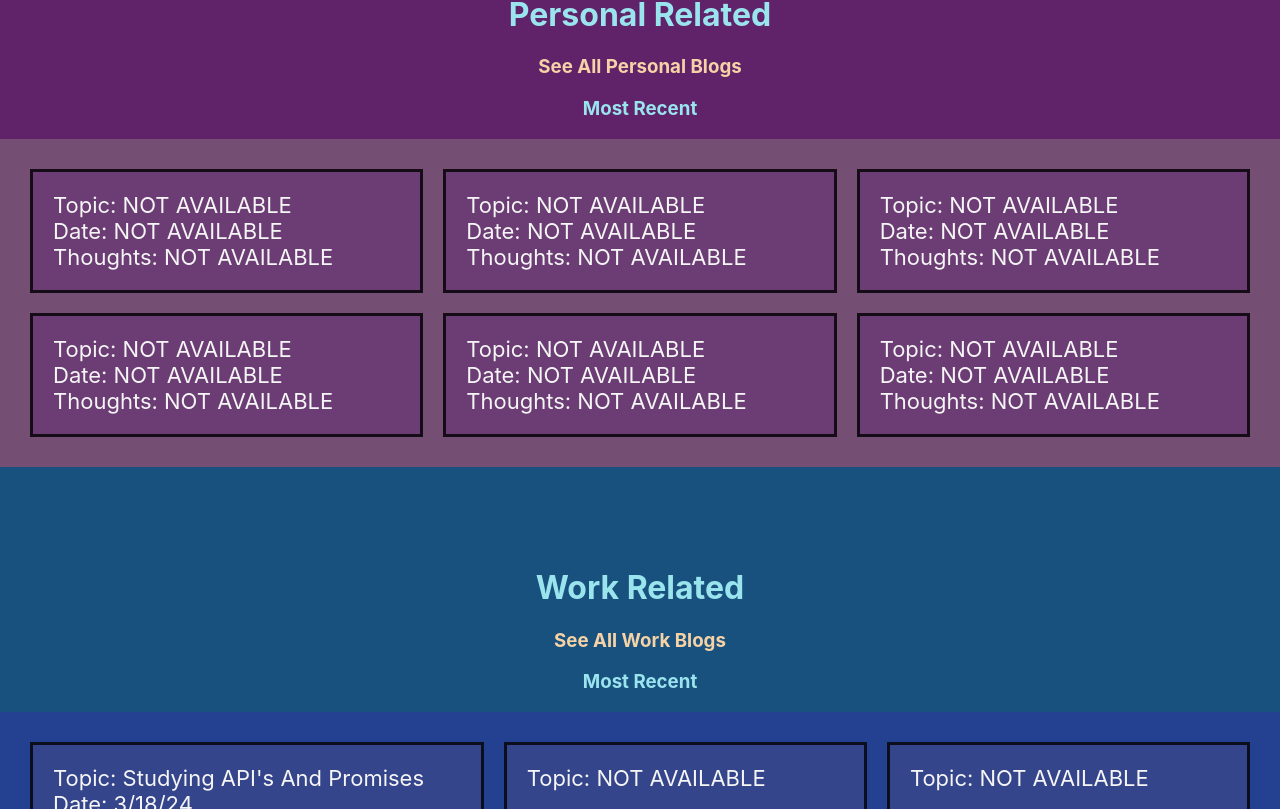
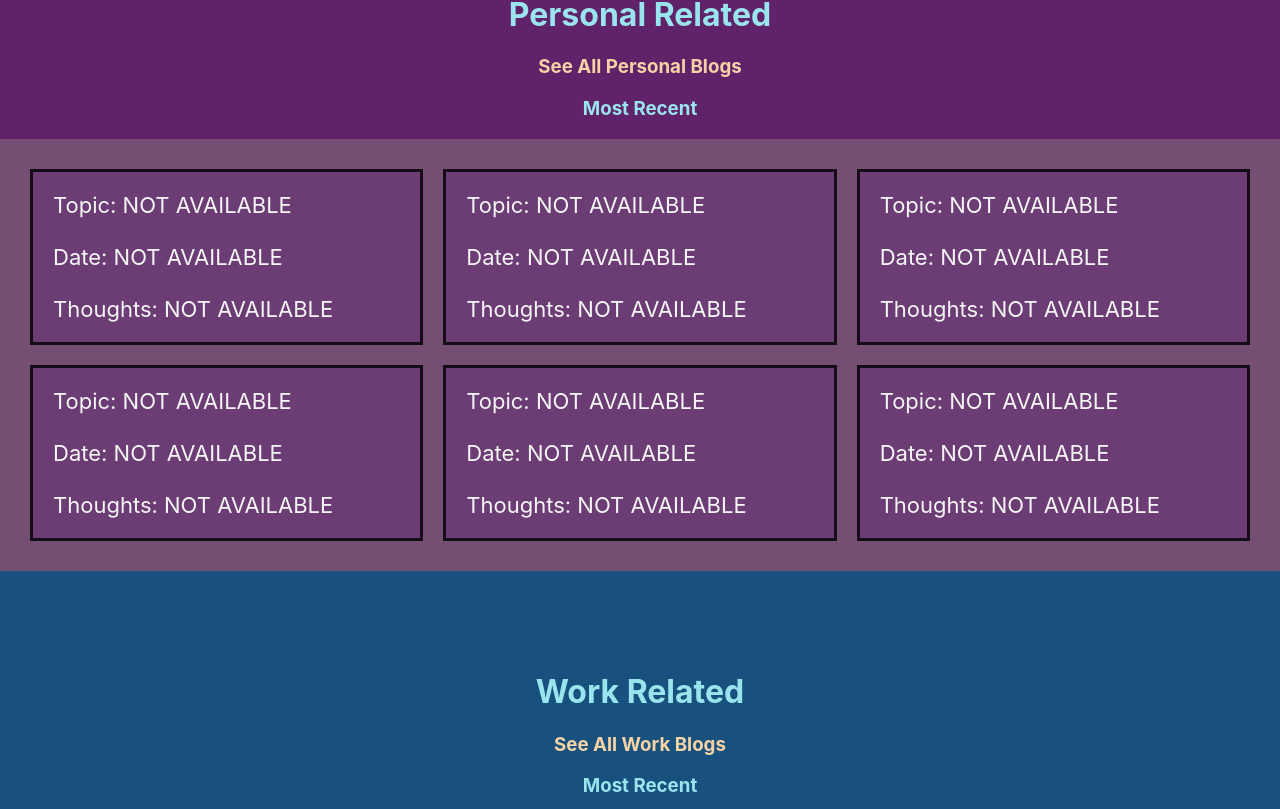
Before and after one commit to CoderNamedNick/Blog, a React (Create React App) app: page / in a window 1280 px wide. Shown: the part 1531-2340 px from the top of the page. Built offline with nearby package versions, Linux system fonts and the light colour scheme.

Commit message:
made all blog pages constent

```diff
--- a/src/Header.js
+++ b/src/Header.js
@@ -15,7 +15,7 @@ const Header = () => {
             <Link to="/AllCoding"><li>Code Related</li></Link>
             <Link to="/PersonalBlogs"><li>Personal</li></Link>
             <Link to="/WorkBlogs"><li>Work</li></Link>
-            <Link to='/RandomBlogs'><li>Other Topics</li></Link>
+            <Link to='/RandomBlogs'><li>Random Topics</li></Link>
           </ul>
         </div>
         <Link to="/SupportPage"><h3>Help Nick.Blog</h3></Link>
--- a/src/HomePage.js
+++ b/src/HomePage.js
@@ -4,8 +4,9 @@ import { Link } from "react-router-dom";
 const HomePage = ({blogs}) => {
 
   const codingBlogs = blogs.filter(blog => blog.category === 'Coding');
+  const personalBlogs = blogs.filter(blog => blog.category === 'Personal');
   const workBlogs = blogs.filter(blog => blog.category === 'Work');
-
+  const randomBlogs = blogs.filter(blog => blog.category === 'Random');
 
 
   return(
@@ -79,48 +80,27 @@ const HomePage = ({blogs}) => {
         </div>
         <h3>Most Recent</h3>
         <div className="Family-Blogs-Grid-Container">
+          {personalBlogs.map((blog, index) => (
+            <Link key={blog.id} to={`/${blog.category}/${blog.id}`}>
               <div className="Family-Grid-Items">
-            Topic: NOT AVAILABLE
-            <br></br>
-            Date: NOT AVAILABLE
-            <br></br>
-            Thoughts: NOT AVAILABLE
+                <div>Topic: {blog.topic}</div>
+                <div>Date: {blog.date}</div>
+                <div>Thoughts: {blog.thoughts}</div>
               </div>
-          <div className="Family-Grid-Items">
-            Topic: NOT AVAILABLE
-            <br></br>
-            Date: NOT AVAILABLE
-            <br></br>
-            Thoughts: NOT AVAILABLE
+            </Link>
+          ))}
+          {/* If there are less than 6 coding blogs, render default templates */}
+          {personalBlogs.length < 6 && (
+            Array.from({ length: 6 - personalBlogs.length }).map((_, index) => (
+              <div key={index + personalBlogs.length} className="Family-Grid-Items">
+                <div>Topic: NOT AVAILABLE</div>
+                <br />
+                <div>Date: NOT AVAILABLE</div>
+                <br />
+                <div>Thoughts: NOT AVAILABLE</div>
               </div>
-          <div className="Family-Grid-Items">
-            Topic: NOT AVAILABLE
-            <br></br>
-            Date: NOT AVAILABLE
-            <br></br>
-            Thoughts: NOT AVAILABLE
-          </div>
-          <div className="Family-Grid-Items">
-            Topic: NOT AVAILABLE
-            <br></br>
-            Date: NOT AVAILABLE
-            <br></br>
-            Thoughts: NOT AVAILABLE
-          </div>
-          <div className="Family-Grid-Items">
-            Topic: NOT AVAILABLE
-            <br></br>
-            Date: NOT AVAILABLE
-            <br></br>
-            Thoughts: NOT AVAILABLE
-          </div>
-          <div className="Family-Grid-Items">
-            Topic: NOT AVAILABLE
-            <br></br>
-            Date: NOT AVAILABLE
-            <br></br>
-            Thoughts: NOT AVAILABLE
-          </div>
+            ))
+          )}
         </div>
       </div>
       <div className="Work-homepage-div">
@@ -169,48 +149,27 @@ const HomePage = ({blogs}) => {
         </div>
         <h3>Most Recent</h3>
         <div className="Random-Blogs-Grid-Container">
+          {randomBlogs.map((blog, index) => (
+              <Link key={blog.id} to={`/${blog.category}/${blog.id}`}>
                 <div className="Random-Grid-Items">
-            Topic: NOT AVAILABLE
-            <br></br>
-            Date: NOT AVAILABLE
-            <br></br>
-            Thoughts: NOT AVAILABLE
+                  <div>Topic: {blog.topic}</div>
+                  <div>Date: {blog.date}</div>
+                  <div>Thoughts: {blog.thoughts}</div>
                 </div>
-          <div className="Random-Grid-Items">
-            Topic: NOT AVAILABLE
-            <br></br>
-            Date: NOT AVAILABLE
-            <br></br>
-            Thoughts: NOT AVAILABLE
+              </Link>
+            ))}
+            {/* If there are less than 6 coding blogs, render default templates */}
+            {randomBlogs.length < 6 && (
+              Array.from({ length: 6 - randomBlogs.length }).map((_, index) => (
+                <div key={index + randomBlogs.length} className="Random-Grid-Items">
+                  <div>Topic: NOT AVAILABLE</div>
+                  <br />
+                  <div>Date: NOT AVAILABLE</div>
+                  <br />
+                  <div>Thoughts: NOT AVAILABLE</div>
                 </div>
-          <div className="Random-Grid-Items">
-            Topic: NOT AVAILABLE
-            <br></br>
-            Date: NOT AVAILABLE
-            <br></br>
-            Thoughts: NOT AVAILABLE
-          </div>
-          <div className="Random-Grid-Items">
-            Topic: NOT AVAILABLE
-            <br></br>
-            Date: NOT AVAILABLE
-            <br></br>
-            Thoughts: NOT AVAILABLE
-          </div>
-          <div className="Random-Grid-Items">
-            Topic: NOT AVAILABLE
-            <br></br>
-            Date: NOT AVAILABLE
-            <br></br>
-            Thoughts: NOT AVAILABLE
-          </div>
-          <div className="Random-Grid-Items">
-            Topic: NOT AVAILABLE
-            <br></br>
-            Date: NOT AVAILABLE
-            <br></br>
-            Thoughts: NOT AVAILABLE
-          </div>
+            ))
+          )}
         </div>
         <br></br>
         <br></br>
--- a/src/all blog pages/AllPersonalBlogs.js
+++ b/src/all blog pages/AllPersonalBlogs.js
@@ -1,7 +1,10 @@
 import React from "react";
 import { Link } from "react-router-dom";
 
-const ALLPersonalBlogs = () => {
+const ALLPersonalBlogs = ({blogs}) => {
+
+  const personalBlogs = blogs.filter(blog => blog.category === 'Personal');
+
   return(
     <div className="All-Personal-Main-div">
       <br></br>
@@ -14,49 +17,27 @@ const ALLPersonalBlogs = () => {
         A place where i can talk about the good and the not so good of my Personal life.
       </h2>
       <div className="Family-Blogs-Grid-Container">
-        <div className="Family-Grid-Items">
-          Topic: NOT AVAILABLE
-          <br></br>
-          Date: NOT AVAILABLE
-          <br></br>
-          Thoughts: NOT AVAILABLE
-        </div>
-        <div className="Family-Grid-Items">
-          Topic: NOT AVAILABLE
-          <br></br>
-          Date: NOT AVAILABLE
-          <br></br>
-          Thoughts: NOT AVAILABLE
-        </div>
-        <div className="Family-Grid-Items">
-          Topic: NOT AVAILABLE
-          <br></br>
-          Date: NOT AVAILABLE
-          <br></br>
-          Thoughts: NOT AVAILABLE
-        </div>
-        <div className="Family-Grid-Items">
-          Topic: NOT AVAILABLE
-          <br></br>
-          Date: NOT AVAILABLE
-          <br></br>
-          Thoughts: NOT AVAILABLE
-        </div>
-        <div className="Family-Grid-Items">
-          Topic: NOT AVAILABLE
-          <br></br>
-          Date: NOT AVAILABLE
-          <br></br>
-          Thoughts: NOT AVAILABLE
-        </div>
-        <div className="Family-Grid-Items">
-          Topic: NOT AVAILABLE
-          <br></br>
-          Date: NOT AVAILABLE
-          <br></br>
-          Thoughts: NOT AVAILABLE
-        </div>
-
+        {personalBlogs.map((blog, index) => (
+          <Link key={blog.id} to={`/${blog.category}/${blog.id}`}>
+            <div className="Family-Grid-Items">
+              <div>Topic: {blog.topic}</div>
+              <div>Date: {blog.date}</div>
+              <div>Thoughts: {blog.thoughts}</div>
+            </div>
+          </Link>
+        ))}
+        {/* If there are less than 6 coding blogs, render default templates */}
+        {personalBlogs.length < 6 && (
+          Array.from({ length: 6 - personalBlogs.length }).map((_, index) => (
+            <div key={index + personalBlogs.length} className="Family-Grid-Items">
+              <div>Topic: NOT AVAILABLE</div>
+              <br />
+              <div>Date: NOT AVAILABLE</div>
+              <br />
+              <div>Thoughts: NOT AVAILABLE</div>
+            </div>
+          ))
+        )}
       </div>
     </div>
   )
--- a/src/all blog pages/AllRandomBlogs.js
+++ b/src/all blog pages/AllRandomBlogs.js
@@ -1,7 +1,10 @@
 import React from "react";
 import { Link } from "react-router-dom";
 
-const ALLRandomBlogs = () => {
+const ALLRandomBlogs = ({blogs}) => {
+
+  const randomBlogs = blogs.filter(blog => blog.category === 'Personal');
+
   return(
     <div className="All-Random-Main-div">
       <br></br>
@@ -15,49 +18,28 @@ const ALLRandomBlogs = () => {
         Events, and other things.
       </h2>
       <div className="Random-Blogs-Grid-Container">
-          <div className="Random-Grid-Items">
-            Topic: NOT AVAILABLE
-            <br></br>
-            Date: NOT AVAILABLE
-            <br></br>
-            Thoughts: NOT AVAILABLE
-          </div>
-          <div className="Random-Grid-Items">
-            Topic: NOT AVAILABLE
-            <br></br>
-            Date: NOT AVAILABLE
-            <br></br>
-            Thoughts: NOT AVAILABLE
-          </div>
-          <div className="Random-Grid-Items">
-            Topic: NOT AVAILABLE
-            <br></br>
-            Date: NOT AVAILABLE
-            <br></br>
-            Thoughts: NOT AVAILABLE
-          </div>
-          <div className="Random-Grid-Items">
-            Topic: NOT AVAILABLE
-            <br></br>
-            Date: NOT AVAILABLE
-            <br></br>
-            Thoughts: NOT AVAILABLE
-          </div>
-          <div className="Random-Grid-Items">
-            Topic: NOT AVAILABLE
-            <br></br>
-            Date: NOT AVAILABLE
-            <br></br>
-            Thoughts: NOT AVAILABLE
-          </div>
-          <div className="Random-Grid-Items">
-            Topic: NOT AVAILABLE
-            <br></br>
-            Date: NOT AVAILABLE
-            <br></br>
-            Thoughts: NOT AVAILABLE
-          </div>
-        </div>
+        {randomBlogs.map((blog, index) => (
+          <Link key={blog.id} to={`/${blog.category}/${blog.id}`}>
+            <div className="Random-Grid-Items">
+              <div>Topic: {blog.topic}</div>
+              <div>Date: {blog.date}</div>
+              <div>Thoughts: {blog.thoughts}</div>
+            </div>
+          </Link>
+        ))}
+        {/* If there are less than 6 coding blogs, render default templates */}
+        {randomBlogs.length < 6 && (
+          Array.from({ length: 6 - randomBlogs.length }).map((_, index) => (
+            <div key={index + randomBlogs.length} className="Random-Grid-Items">
+              <div>Topic: NOT AVAILABLE</div>
+              <br />
+              <div>Date: NOT AVAILABLE</div>
+              <br />
+              <div>Thoughts: NOT AVAILABLE</div>
+            </div>
+          ))
+        )}
+      </div>
     </div>
   )
 }
```
Lines whose indentation alone changed are shown as unchanged.
